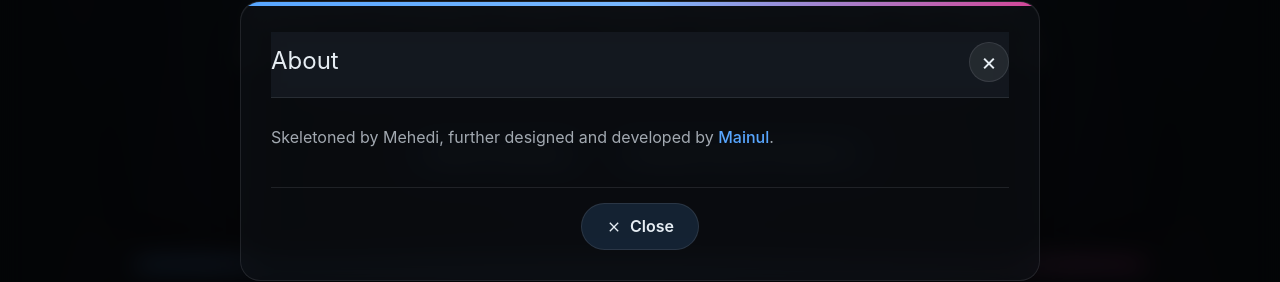
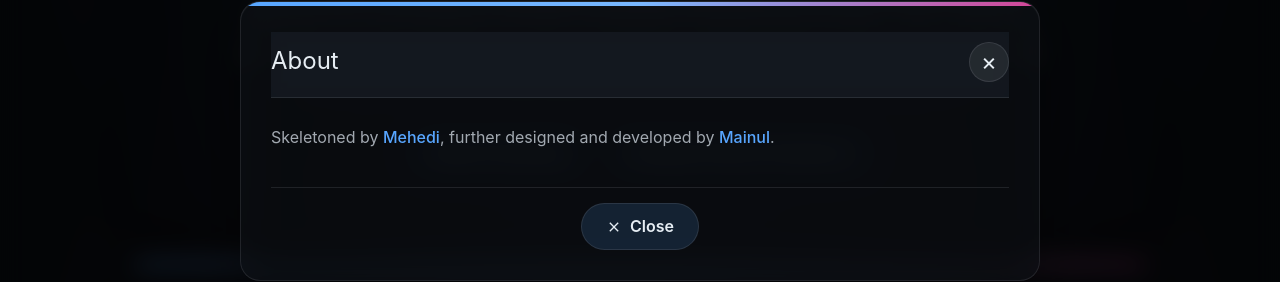
Before and after one commit to mainul3195/Wall-of-Disgrace-SUST, a Next.js app: page / in a window 1280 px wide. Both pictures are taken after a click on the button "About". Shown: the part 259-541 px from the top of the page. Built offline with nearby package versions, Linux system fonts and the light colour scheme.

Commit message:
Update AboutButton component to include a clickable link for Mehedi in the popup description, improving user engagement and providing direct access to the designer's profile.

```diff
--- a/app/components/AboutButton.tsx
+++ b/app/components/AboutButton.tsx
@@ -75,7 +75,16 @@ export default function AboutButton() {
             </div>
             <div className={styles.popupBody}>
               <p>
-                Skeletoned by Mehedi, further designed and developed by{" "}
+                Skeletoned by{" "}
+                <a
+                  href="https://www.facebook.com/WEhEDl/"
+                  target="_blank"
+                  rel="noopener noreferrer"
+                  className={styles.link}
+                >
+                  Mehedi
+                </a>
+                , further designed and developed by{" "}
                 <a
                   href="https://mainul3195.vercel.app/"
                   target="_blank"
```
